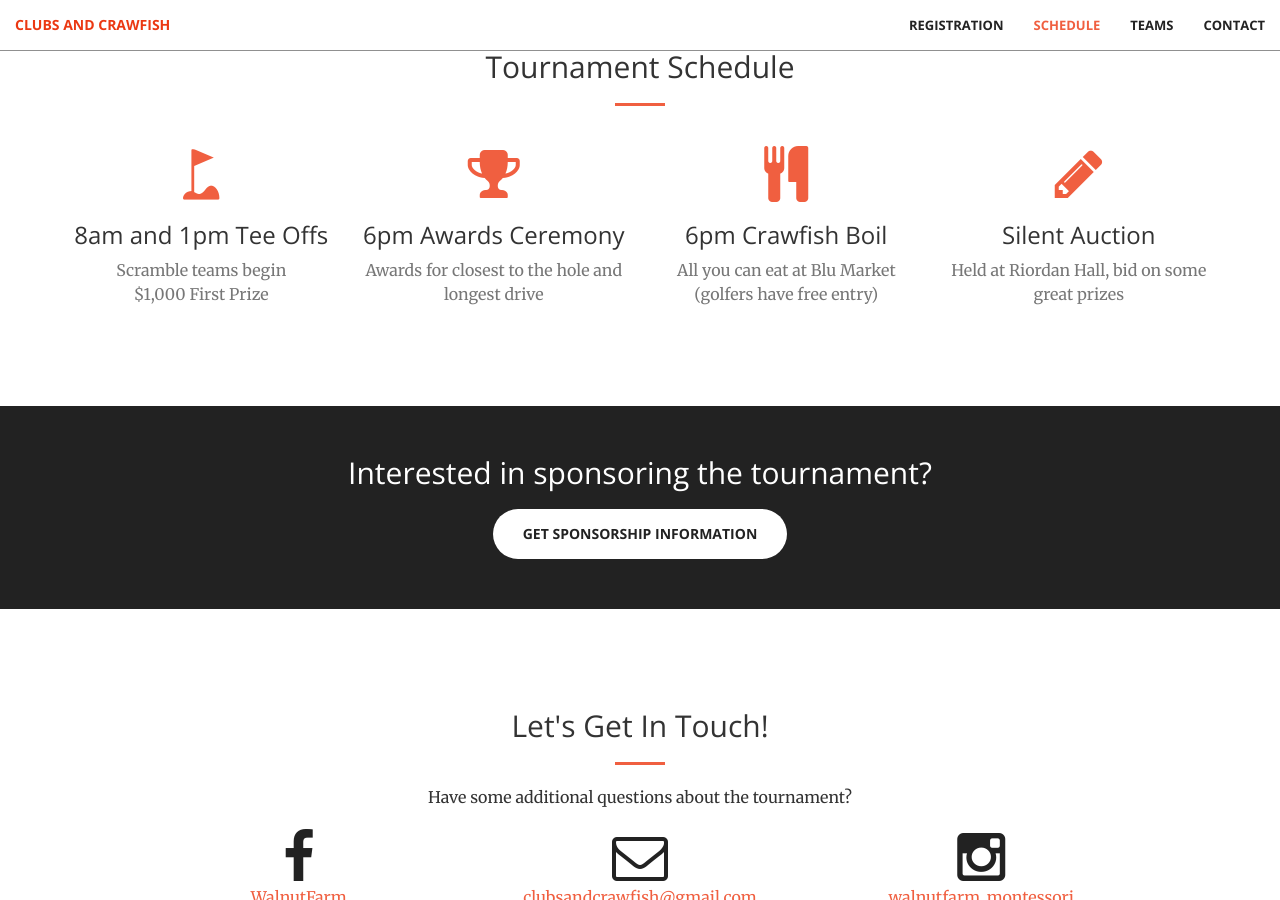
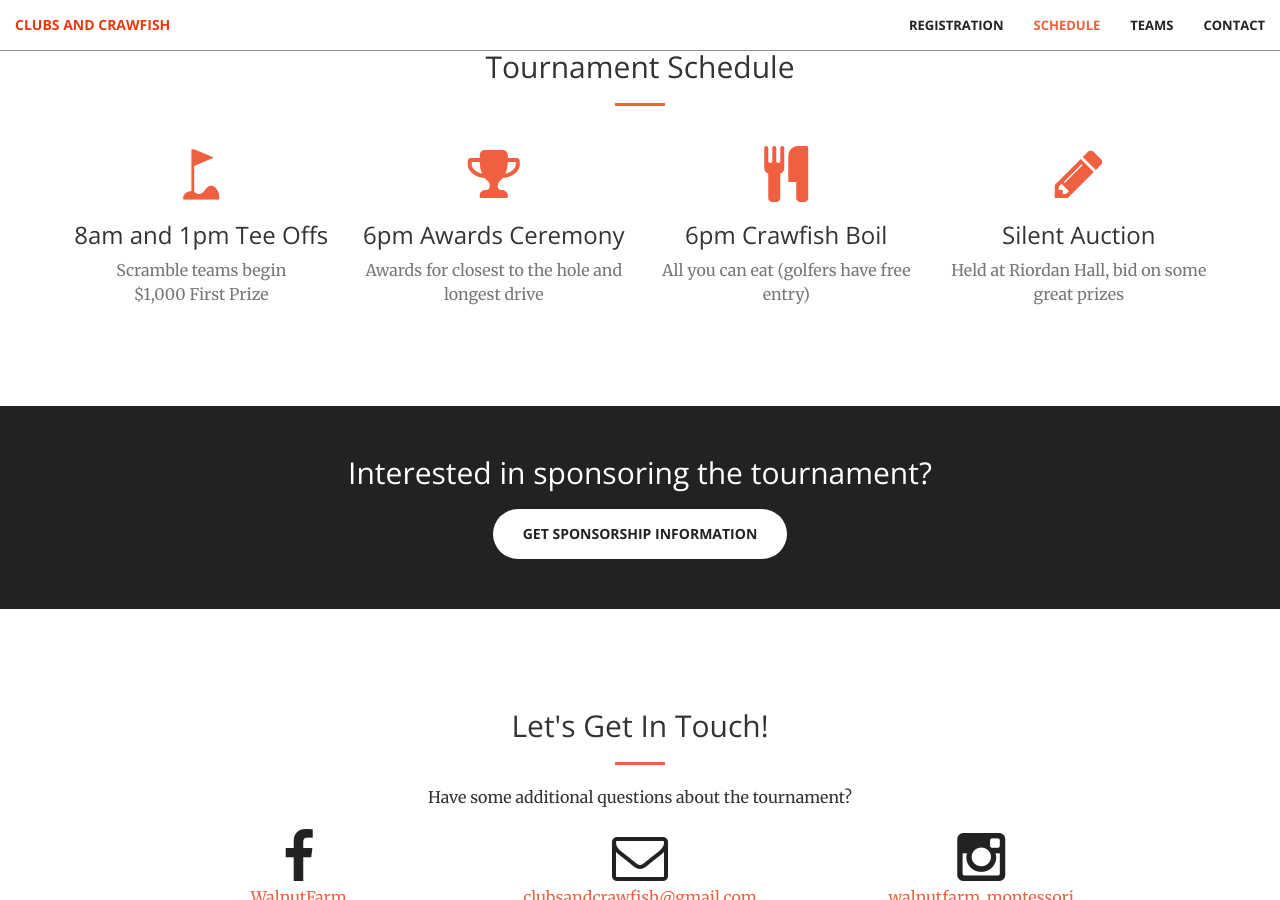
Before and after one commit to npadley/clubsandcrawfish, a Jekyll site: the page built from index.html, in a window 1280 px wide and 900 px high, scrolled down 1465 px. Built offline with Jekyll 4.4.1, drawn with Linux system fonts in a browser that asks for light colours.

Commit message:
Update caterer

```diff
--- a/_includes/services.html
+++ b/_includes/services.html
@@ -27,7 +27,7 @@
                 <div class="service-box">
                     <i class="fa fa-4x fa-cutlery wow bounceIn text-primary" data-wow-delay=".2s"></i>
                     <h3>6pm Crawfish Boil</h3>
-                    <p class="text-muted">All you can eat at Blu Market (golfers have free entry)</p>
+                    <p class="text-muted">All you can eat (golfers have free entry)</p>
                 </div>
             </div>
             <div class="col-lg-3 col-md-6 text-center">
```
